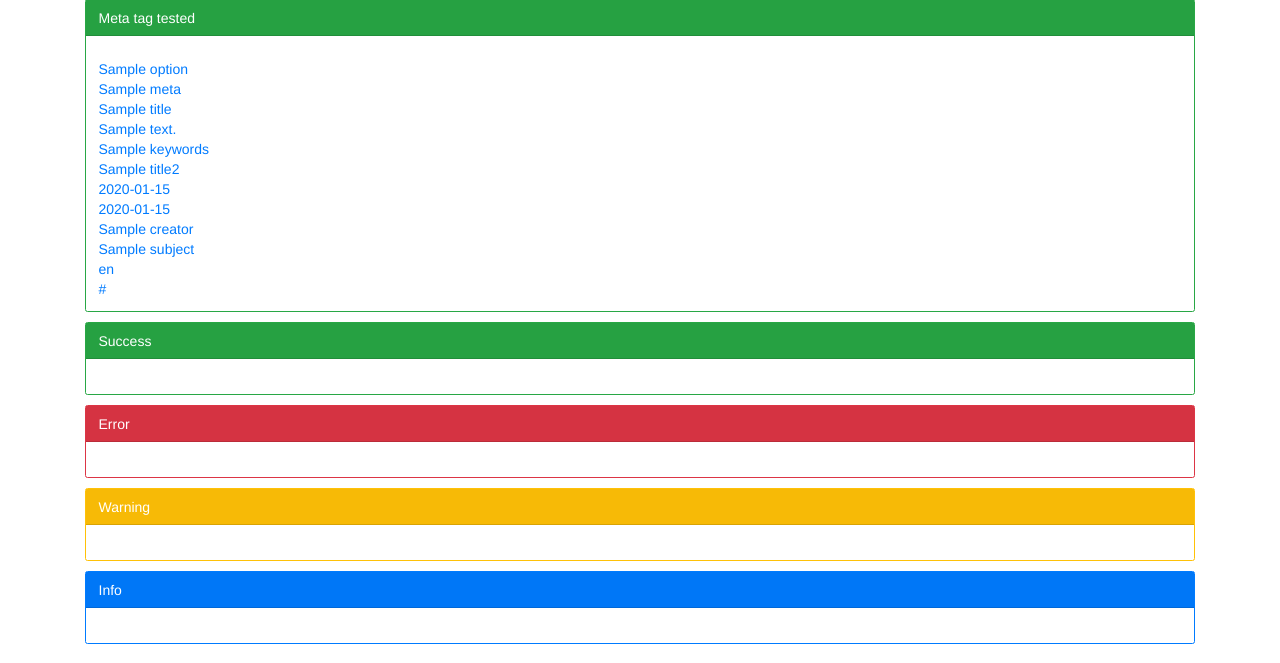
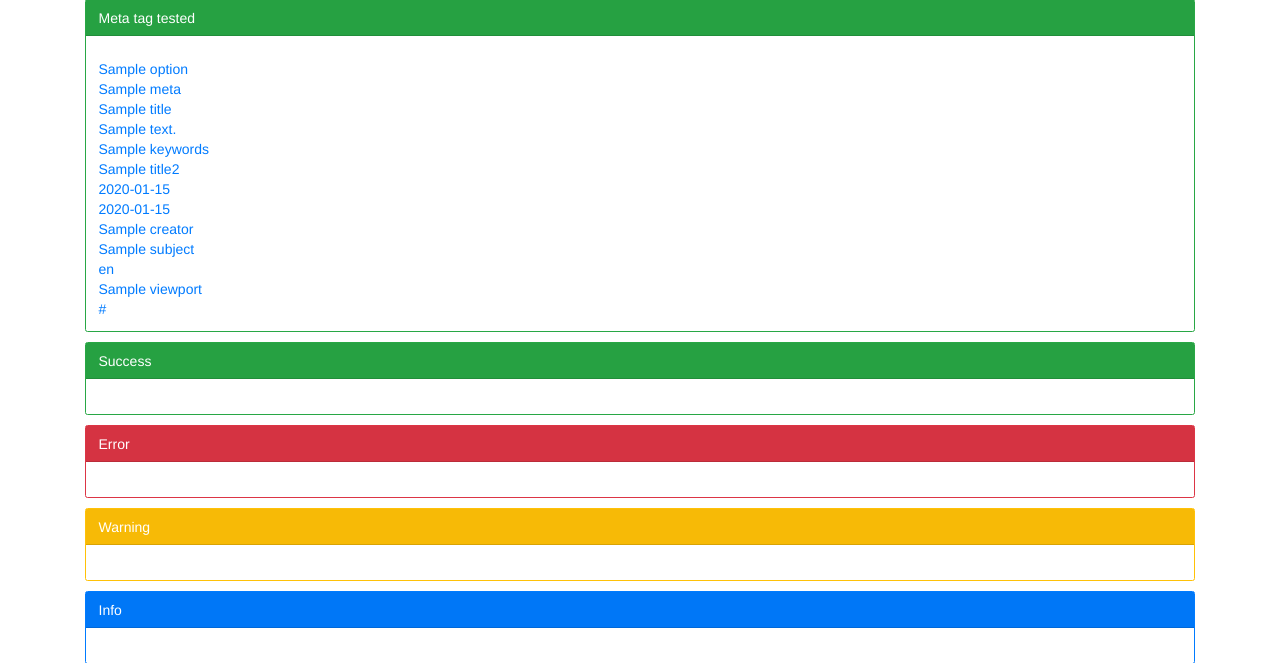
Before and after one commit to Khipro/MetaTagValidator, a Flask app: template templates/scrape.html in a window 1280 px wide. Shown: the part 832-1495 px from the top of the page. Run offline with Flask 2, Linux system fonts and the light colour scheme; the template is opened without the code that fills it: most values are stand-ins (such as "Sample title", 1, 10 or a date in 2020); some libraries are stand-ins or nearby versions.

Commit message:
commit on 'master'

```diff
--- a/app.py
+++ b/app.py
@@ -95,20 +95,48 @@ def scrape():
     date_issued = content.find('meta', {'name':'dcterms.issued'})
     date_modified = content.find('meta', {'name':'dcterms.modified'})
     creator = content.find('meta', {'name':'dcterms.creator'})
+
+    #search for dcterms.subjects
     subject = content.find('meta', {'name':'dcterms.subject'})
 
     #Search for the dcterms.language
     language_pre = content.find('meta', {'name':'dcterms.language'})
     language_bite_remove=language_pre.encode(formatter=SortAttributes())
     language_bite_remove = language_bite_remove.decode('utf8')
-    language_original = """<meta name="dcterms.language" title="ISO639-2" content="eng"/>"""
+    language_original_eng = """<meta name="dcterms.language" title="ISO639-2" content="eng"/>"""
+    language_original_fra = """<meta name="dcterms.language" title="ISO639-2" content="fra" />"""
     for tag in content1.find_all('meta', {'name':'dcterms.language'}):
-        if str(language_bite_remove) == language_original:
-            language = str(tag.sourceline)+". "+str(language_bite_remove)
-            print(language)
+        if lang == "English":
+            if str(language_bite_remove) == language_original_eng:
+                language = str(tag.sourceline)+". "+str(language_bite_remove)
+                print(language)
+            else:
+                language = "None"
+                print(language)
+        elif lang == "French":
+            if str(language_bite_remove) == language_original_fra:
+                language = str(tag.sourceline)+". "+str(language_bite_remove)
+                print(language)
+            else:
+                language = "None"
+                print(language)
         else:
             language = "None"
             print(language)
+
+    #find viewport
+    #Validate and format it
+    viewport_pre = content.find('meta', {'name':'viewport'})
+    print(viewport_pre)
+    viewport_original = """<meta content="width=device-width,initial-scale=1" name="viewport"/>"""
+
+    for tag in content1.find_all('meta', {'name':'viewport'}):
+        if str(viewport_pre) == viewport_original:
+            viewport = str(tag.sourceline) + ". "+ str(viewport_pre)
+            print(viewport)
+        else:
+            viewport = "None"
+            print(viewport)
 
     #Searching for the url cononical
     #Validation and output formatting
@@ -204,7 +232,7 @@ def scrape():
     print(bite_remove.decode('utf8'))
 
 
-    return render_template('scrape.html',option=lang, content=content1, meta = meta, title = title, description = description , keywords=keywords,title2=title2,dateissued=date_issued,datemodified=date_modified, creator = creator, subject= subject, language=language, urlcanonical=url_canonical, service = service , accessrights =  access_rights, adobescript = adobe_third, adobeendtag= adobe_end_tag)
+    return render_template('scrape.html',option=lang, content=content1, meta = meta, title = title, description = description , keywords=keywords,title2=title2,dateissued=date_issued,datemodified=date_modified, creator = creator, subject= subject, language=language,viewport = viewport, urlcanonical=url_canonical, service = service , accessrights =  access_rights, adobescript = adobe_third, adobeendtag= adobe_end_tag)
 
 
     #try:
--- a/templates/scrape.html
+++ b/templates/scrape.html
@@ -87,7 +87,7 @@
   </div>
   <div class="card-body text-primary">
     <h5 class="card-title"></h5>
-    <p class="card-text">{{option}}<br>{{meta}}<br>{{ title}}<br>{{description}}<br>{{keywords}}<br>{{title2}}<br>{{dateissued}}<br>{{datemodified}}<br>{{creator}}<br>{{subject}}<br>{{language}}<br>{{urlcanonical}}</p>
+    <p class="card-text">{{option}}<br>{{meta}}<br>{{ title}}<br>{{description}}<br>{{keywords}}<br>{{title2}}<br>{{dateissued}}<br>{{datemodified}}<br>{{creator}}<br>{{subject}}<br>{{language}}<br>{{viewport}}<br>{{urlcanonical}}</p>
   </div>
 </div>
 
```
